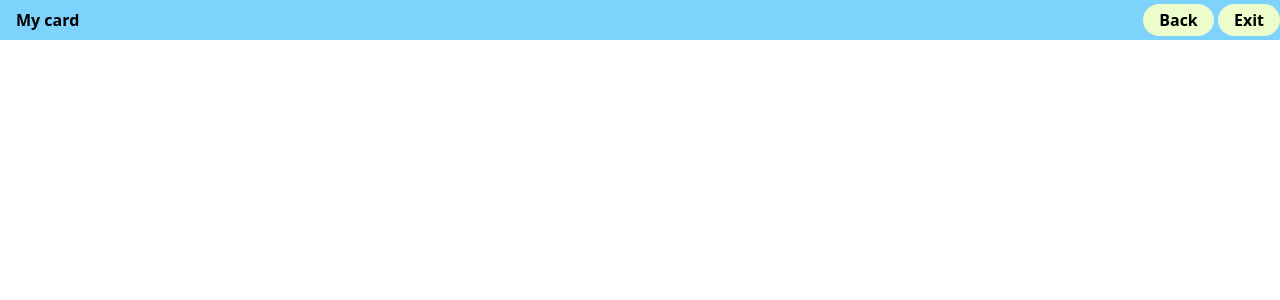
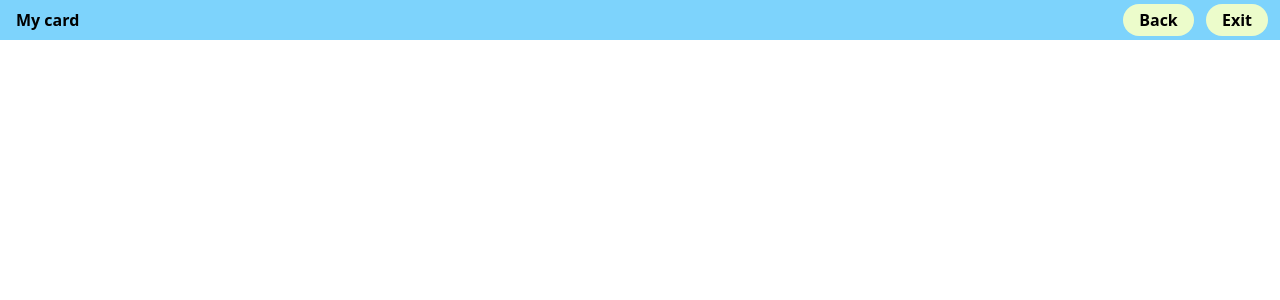
Before and after one commit to larsanik/Networking, a Python web app: template frontend/templates/base.html in a window 1280 px wide. Shown: the top 300 px of the page. Run offline with Jinja, Linux system fonts and the light colour scheme; the template is opened without the code that fills it, so the values that code supplies are empty; some libraries are stand-ins or nearby versions.

Commit message:
Maked base.html finish.

```diff
--- a/frontend/templates/base.html
+++ b/frontend/templates/base.html
@@ -11,12 +11,16 @@
     <header class="container mx-auto bg-sky-300">
         <div class="flex justify-between">
             <span class="font-bold text-3x py-1 px-4 my-1">My card</span>
-            <div>
+            <div class="space-x-2 mx-3">
                 <button onclick="document.location='../index'" class="bg-lime-100 hover:bg-lime-400 font-bold py-1 px-4 my-1 rounded-full">Back</button>
                 <button class="bg-lime-100 hover:bg-lime-400 font-bold py-1 px-4 my-1 rounded-full">Exit</button>
             </div>
         </div>
     </header>
 
+    <main id="card" class="container mx-auto bg-emerald-100">
+        {% block card %}{% endblock %}
+    </main>
+
 </body>
 </html>
```
